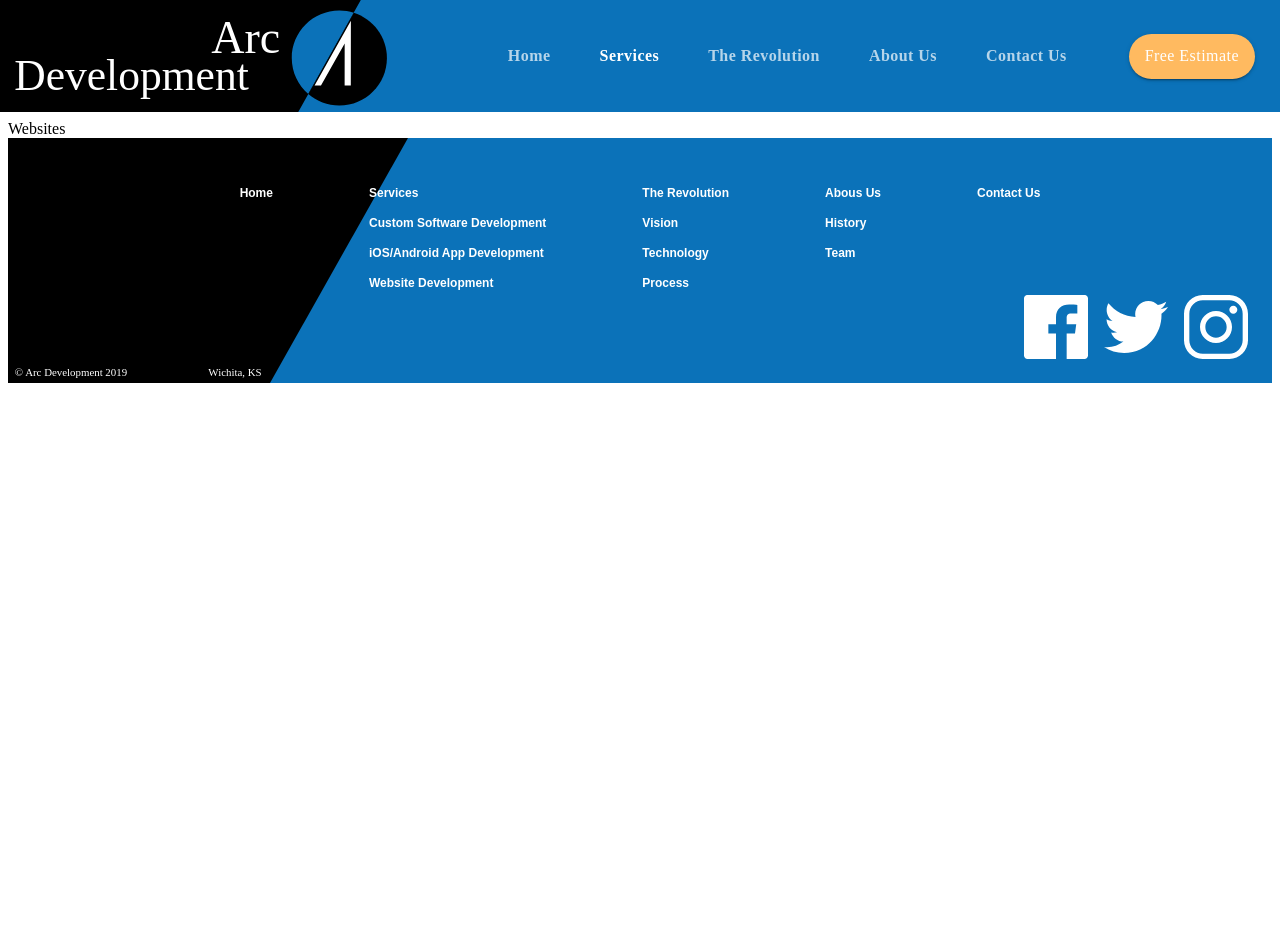
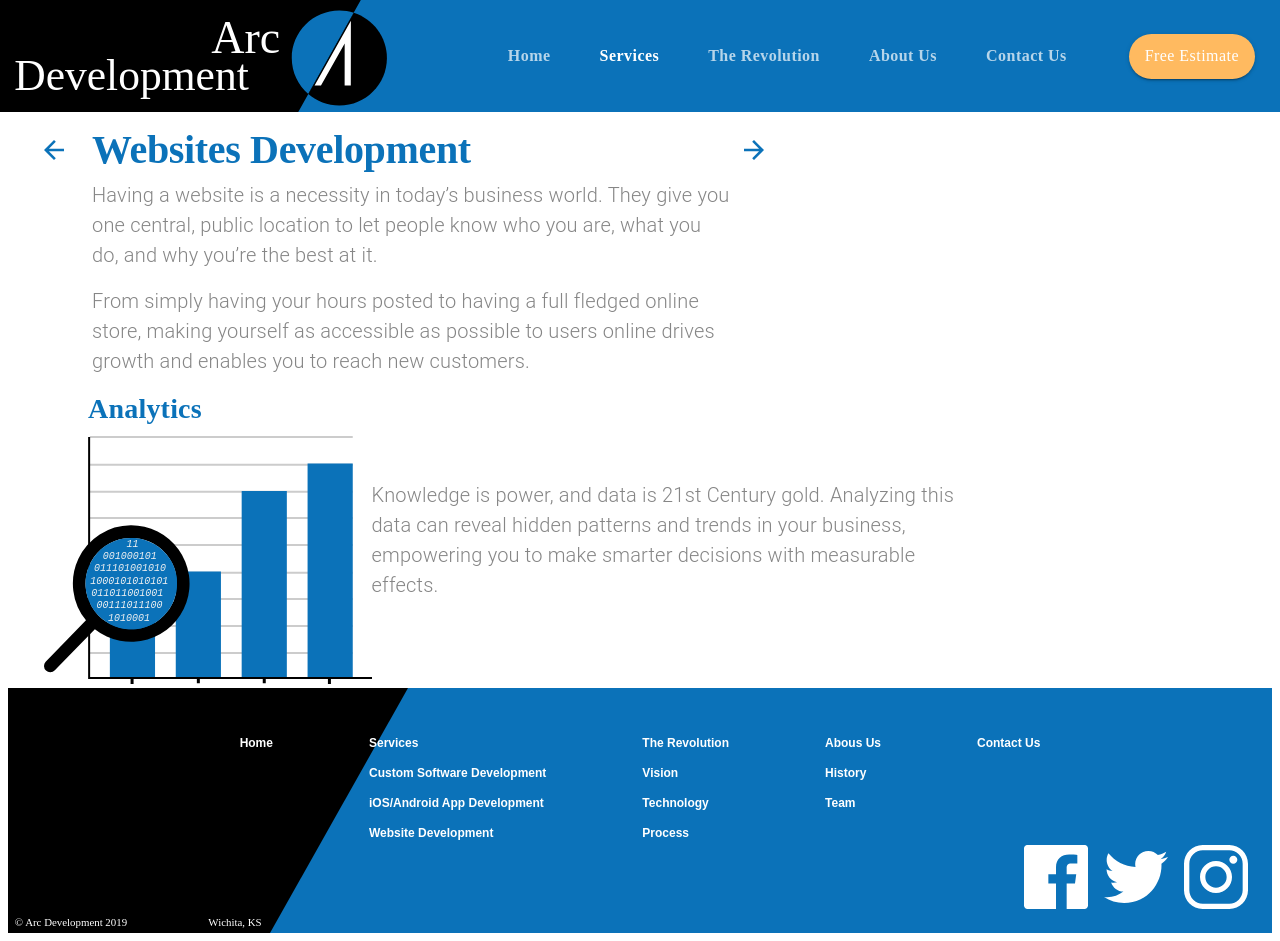
Before and after one commit to BauTancredi/arc-development, a React (Create React App) app: page /websites in a window 1280 px wide. Before the commit the page ends 800 px from the top, so only its background shows below. Built offline with nearby package versions, Linux system fonts and the light colour scheme; the HTML template or start-up script is replaced by a standard one.

Commit message:
Websites page setup

```diff
--- a/src/components/App.js
+++ b/src/components/App.js
@@ -9,6 +9,7 @@
 import Services from "./Services";
 import CustomSoftware from "./CustomSoftware";
 import MobileApps from "./MobileApps";
+import Websites from "./Websites";
 
 function App() {
   const [value, setValue] = useState(0);
@@ -68,7 +69,17 @@
               />
             )}
           />
-          <Route exact path="/websites" component={() => <div>Websites</div>} />
+          <Route
+            exact
+            path="/websites"
+            render={(props) => (
+              <Websites
+                {...props}
+                setValue={setValue}
+                setSelectedIndex={setSelectedIndex}
+              />
+            )}
+          />
           <Route
             exact
             path="/revolution"
--- a/src/components/MobileApps.js
+++ b/src/components/MobileApps.js
@@ -72,7 +72,7 @@
               to="/customsoftware"
               onClick={() => props.setSelectedIndex(1)}
             >
-              <img src={backArrow} alt="Back to Services Page" />
+              <img src={backArrow} alt="Back to Custom Softare" />
             </IconButton>
           </Grid>
         </Hidden>
@@ -118,10 +118,7 @@
               to="/websites"
               onClick={() => props.setSelectedIndex(3)}
             >
-              <img
-                src={forwardArrow}
-                alt="Forward to iOS/Android App Development"
-              />
+              <img src={forwardArrow} alt="Forward to Websites Development" />
             </IconButton>
           </Grid>
         </Hidden>
--- /dev/null
+++ b/src/components/Websites.js
@@ -0,0 +1,139 @@
+import React from "react";
+import Lottie from "react-lottie";
+import { Link } from "react-router-dom";
+import { makeStyles, useTheme } from "@material-ui/core/styles";
+import Grid from "@material-ui/core/Grid";
+import IconButton from "@material-ui/core/IconButton";
+import Typography from "@material-ui/core/Typography";
+import useMediaQuery from "@material-ui/core/useMediaQuery";
+import Hidden from "@material-ui/core/Hidden";
+
+import backArrow from "../assets/backArrow.svg";
+import forwardArrow from "../assets/forwardArrow.svg";
+import analytics from "../assets/analytics.svg";
+import seo from "../assets/seo.svg";
+import outreach from "../assets/outreach.svg";
+import ecommerce from "../assets/ecommerce.svg";
+
+const useStyles = makeStyles((theme) => ({
+  rowContainer: {
+    paddingLeft: "5em",
+    paddingRight: "5em",
+    [theme.breakpoints.down("sm")]: {
+      paddingLeft: "1.5em",
+      paddingRight: "1.5em",
+    },
+  },
+  heading: {
+    maxWidth: "40em",
+  },
+  arrowContainer: {
+    marginTop: "0.5em",
+  },
+  paragraphContainer: {
+    maxWidth: "30em",
+  },
+}));
+
+const Websites = (props) => {
+  const classes = useStyles();
+  const theme = useTheme();
+
+  const matchesMD = useMediaQuery(theme.breakpoints.down("md"));
+  const matchesXS = useMediaQuery(theme.breakpoints.down("xs"));
+
+  return (
+    <Grid container direction="column">
+      <Grid
+        item
+        container
+        justify={matchesMD ? "center" : undefined}
+        style={{ margintop: matchesXS ? "1em" : "2em" }}
+        className={classes.rowContainer}
+      >
+        <Hidden mdDown>
+          <Grid
+            item
+            className={classes.arrowContainer}
+            style={{ marginRight: "1em", marginLeft: "-3.5em" }}
+          >
+            <IconButton
+              style={{ backgroundColor: "transparent" }}
+              component={Link}
+              to="/mobileapps"
+              onClick={() => props.setSelectedIndex(2)}
+            >
+              <img src={backArrow} alt="Back to iOS/Android App Development" />
+            </IconButton>
+          </Grid>
+        </Hidden>
+        <Grid item container direction="column" className={classes.heading}>
+          <Grid item>
+            <Typography variant="h2" align={matchesMD ? "center" : undefined}>
+              Websites Development
+            </Typography>
+          </Grid>
+          <Grid item>
+            <Typography
+              variant="body1"
+              paragraph
+              align={matchesMD ? "center" : undefined}
+            >
+              Having a website is a necessity in today’s business world. They
+              give you one central, public location to let people know who you
+              are, what you do, and why you’re the best at it.
+            </Typography>
+            <Typography
+              variant="body1"
+              paragraph
+              align={matchesMD ? "center" : undefined}
+            >
+              From simply having your hours posted to having a full fledged
+              online store, making yourself as accessible as possible to users
+              online drives growth and enables you to reach new customers.
+            </Typography>
+          </Grid>
+        </Grid>
+        <Hidden mdDown>
+          <Grid item className={classes.arrowContainer}>
+            <IconButton
+              style={{ backgroundColor: "transparent" }}
+              component={Link}
+              to="/services"
+              onClick={() => props.setSelectedIndex(3)}
+            >
+              <img src={forwardArrow} alt="Forward to Services" />
+            </IconButton>
+          </Grid>
+        </Hidden>
+      </Grid>
+      <Grid item container className={classes.rowContainer} alignItems="center">
+        <Grid item>
+          <Grid container direction="column">
+            <Grid item>
+              <Typography variant="h4" gutterBottom>
+                Analytics
+              </Typography>
+            </Grid>
+            <Grid item>
+              <img
+                src={analytics}
+                style={{ marginLeft: "-2.75em" }}
+                alt="graph with magnifying glass revealing 1's and 0's"
+              />
+            </Grid>
+          </Grid>
+        </Grid>
+        <Grid item>
+          <Typography variant="body1" className={classes.paragraphContainer}>
+            Knowledge is power, and data is 21st Century gold. Analyzing this
+            data can reveal hidden patterns and trends in your business,
+            empowering you to make smarter decisions with measurable effects.
+          </Typography>
+        </Grid>
+      </Grid>
+    </Grid>
+  );
+};
+
+export default Websites;
```
